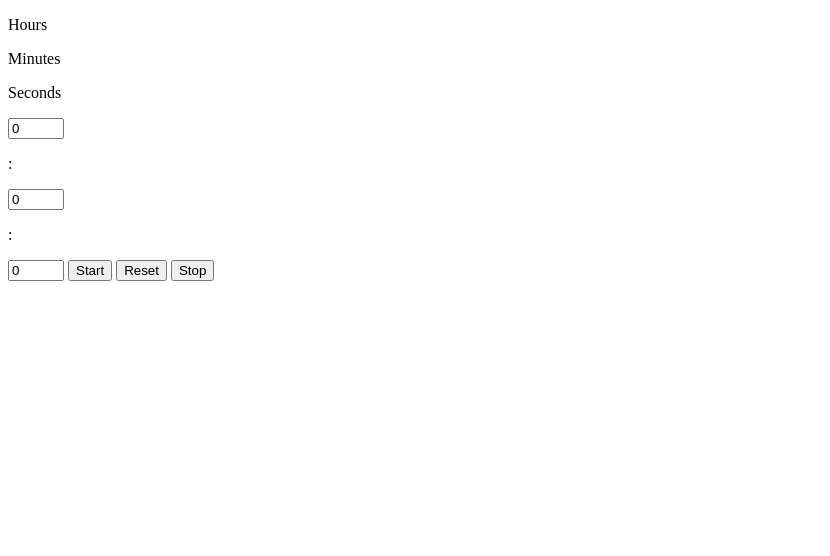
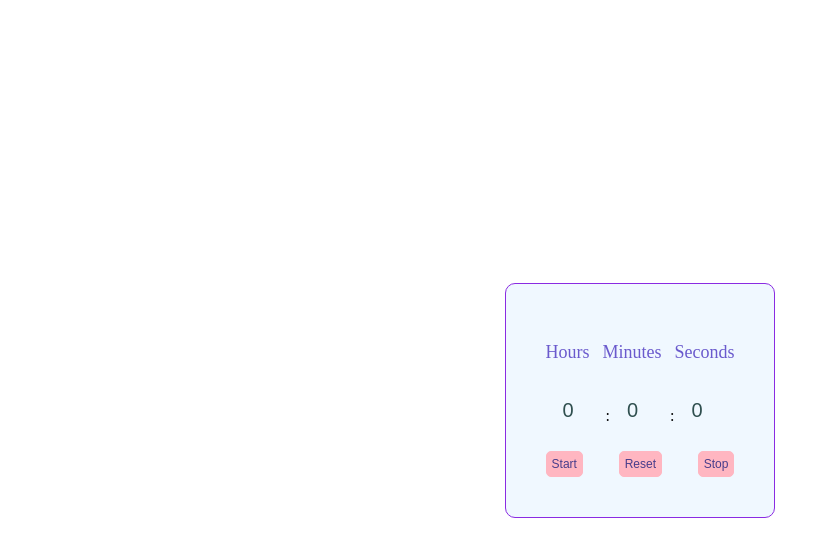
Before and after one commit to ayerdelen/countdown-timer, a plain HTML site: page CountdownTimer-JS/index.html in a window 1280 px wide. Shown: the whole page, without its empty margins (0-830 px from the left). Drawn offline with Linux system fonts and the light colour scheme.

Commit message:
files updated

```diff
--- a/CountdownTimer-JS/app.js
+++ b/CountdownTimer-JS/app.js
@@ -0,0 +1,15 @@
+const start = document.getElementById("start");
+const reset = document.getElementById("reset");
+const stop = document.getElementById("stop");
+
+const hour = document.getElementById("hour");
+const min = document.getElementById("minute");
+const sec = document.getElementById("sec");
+
+start.addEventListener("click", () => {
+  console.log("click");
+});
+
+reset.addEventListener("click", () => {
+  console.log("clicked");
+});
--- a/CountdownTimer-JS/index.html
+++ b/CountdownTimer-JS/index.html
@@ -9,10 +9,21 @@
   </head>
   <body>
     <div id="container">
+      <div class="main">
+        <div class="titles">
           <p id="hour-label" class="label">Hours</p>
           <p id="min-label" class="label">Minutes</p>
           <p id="sec-label" class="label">Seconds</p>
-      <input type="number" id="hour" max="99" min="0" value="0" class="time" />
+        </div>
+        <div class="input-fields">
+          <input
+            type="number"
+            id="hour"
+            max="99"
+            min="0"
+            value="0"
+            class="time"
+          />
           <p id="p1" class="semicolon">:</p>
           <input
             type="number"
@@ -23,11 +34,22 @@
             class="time"
           />
           <p id="p2" class="semicolon">:</p>
-      <input type="number" id="sec" max="60" min="0" value="0" class="time" />
+          <input
+            type="number"
+            id="sec"
+            max="60"
+            min="0"
+            value="0"
+            class="time"
+          />
+        </div>
+        <div class="buttons">
           <button class="btn" id="start">Start</button>
           <button class="btn" id="reset">Reset</button>
           <button class="btn" id="stop">Stop</button>
         </div>
+      </div>
+    </div>
     <script src="app.js"></script>
   </body>
 </html>
--- a/CountdownTimer-JS/style.css
+++ b/CountdownTimer-JS/style.css
@@ -0,0 +1,78 @@
+* {
+  box-sizing: border-box;
+}
+
+body {
+  margin: 0;
+  padding: 0;
+  height: 100vh;
+  width: 100%;
+}
+
+#container {
+  display: flex;
+  flex-direction: column;
+  justify-content: center;
+  align-items: center;
+  height: 100%;
+}
+
+.main {
+  max-width: 80%;
+  justify-content: center;
+  align-items: center;
+  display: flex;
+  flex-direction: column;
+  padding: 40px;
+  border: 1px solid blueviolet;
+  border-radius: 10px;
+  background-color: aliceblue;
+}
+
+.titles {
+  display: flex;
+  width: 100%;
+  justify-content: space-between;
+  margin-bottom: 10px;
+  font-size: 18px;
+  color: slateblue;
+}
+
+.input-fields {
+  display: flex;
+  width: 100%;
+  margin-bottom: 10px;
+}
+
+.time {
+  width: 60px;
+  height: 40px;
+  display: flex;
+  border: none;
+  background-color: aliceblue;
+  font-size: 20px;
+  color: darkslategray;
+  text-align: center;
+}
+
+.buttons {
+  display: flex;
+  width: 100%;
+  justify-content: space-between;
+}
+
+.btn {
+  font-size: 12px;
+  padding: 5px;
+  border: 1px solid lightpink;
+  border-radius: 5px;
+  background-color: lightpink;
+  color: darkslateblue;
+}
+
+.btn:hover {
+  background-color: darkslateblue;
+  color: lightpink;
+  transition: ease-in-out 0.3s;
+  border: 1px solid darkslateblue;
+}
```
Lines whose indentation alone changed are shown as unchanged.
